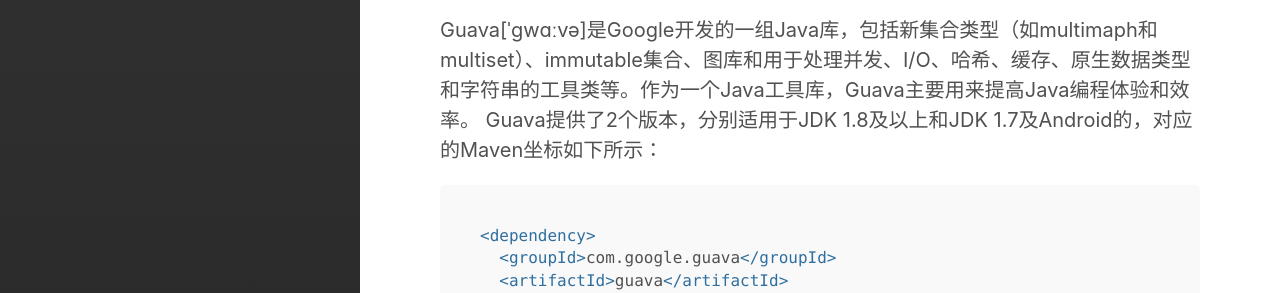
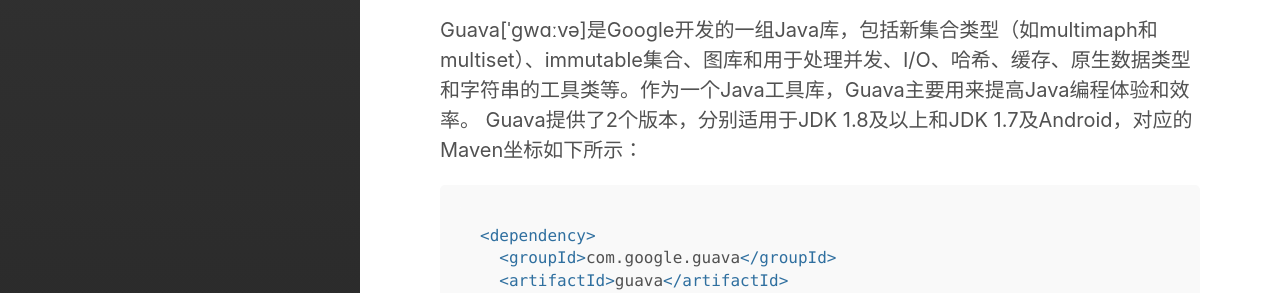
Before and after one commit to jnuhemeng/jnuhemeng.github.io, a Jekyll site: the page built from _posts/2021-08-29-Guava.md, in a window 1280 px wide. Shown: the part 165-458 px from the top of the page. Built offline with Jekyll 4.4.1, drawn with Linux system fonts in a browser that asks for light colours.

Commit message:
formatting v3

````diff
--- a/_posts/2021-08-29-Guava.md
+++ b/_posts/2021-08-29-Guava.md
@@ -6,7 +6,7 @@ tags:
 ---
 
 Guava[ˈɡwɑːvə]是Google开发的一组Java库，包括新集合类型（如multimaph和multiset）、immutable集合、图库和用于处理并发、I/O、哈希、缓存、原生数据类型和字符串的工具类等。作为一个Java工具库，Guava主要用来提高Java编程体验和效率。
-Guava提供了2个版本，分别适用于JDK 1.8及以上和JDK 1.7及Android的，对应的Maven坐标如下所示：
+Guava提供了2个版本，分别适用于JDK 1.8及以上和JDK 1.7及Android，对应的Maven坐标如下所示：
 
 ```xml
 <dependency>
````
Also changed, not shown: _posts/2021-07-18-Redis HyperLogLog.md (+5 -5 lines), _posts/2021-10-12-负载均衡与反向代理.md (+2 -2 lines).
